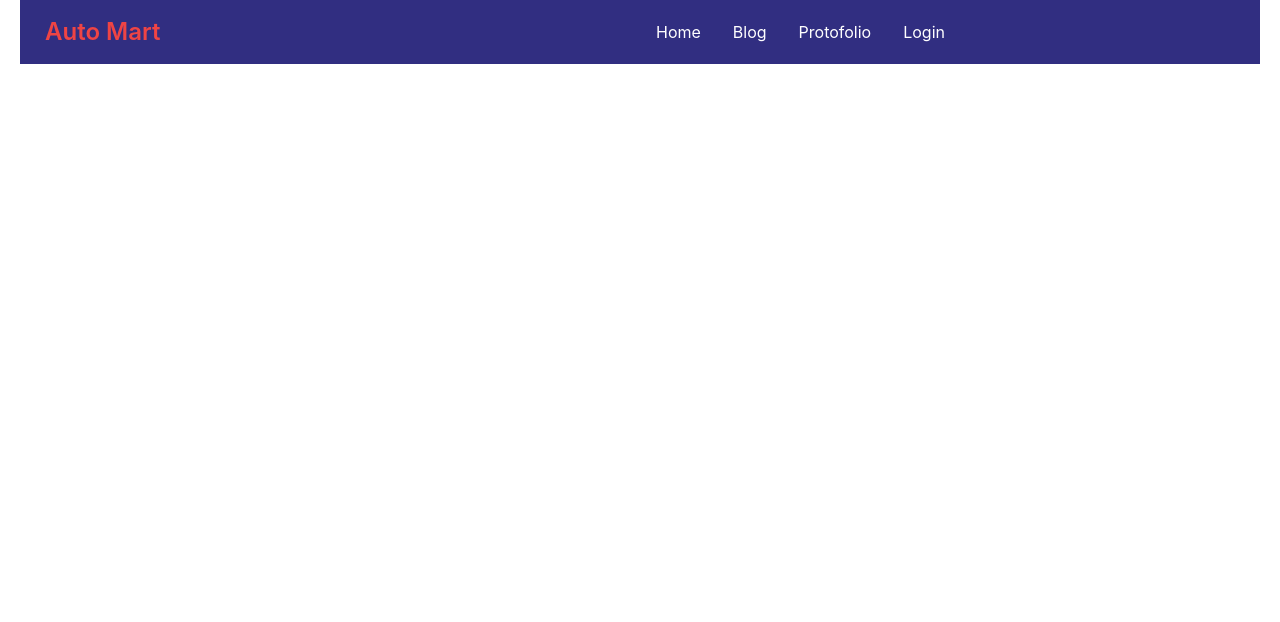
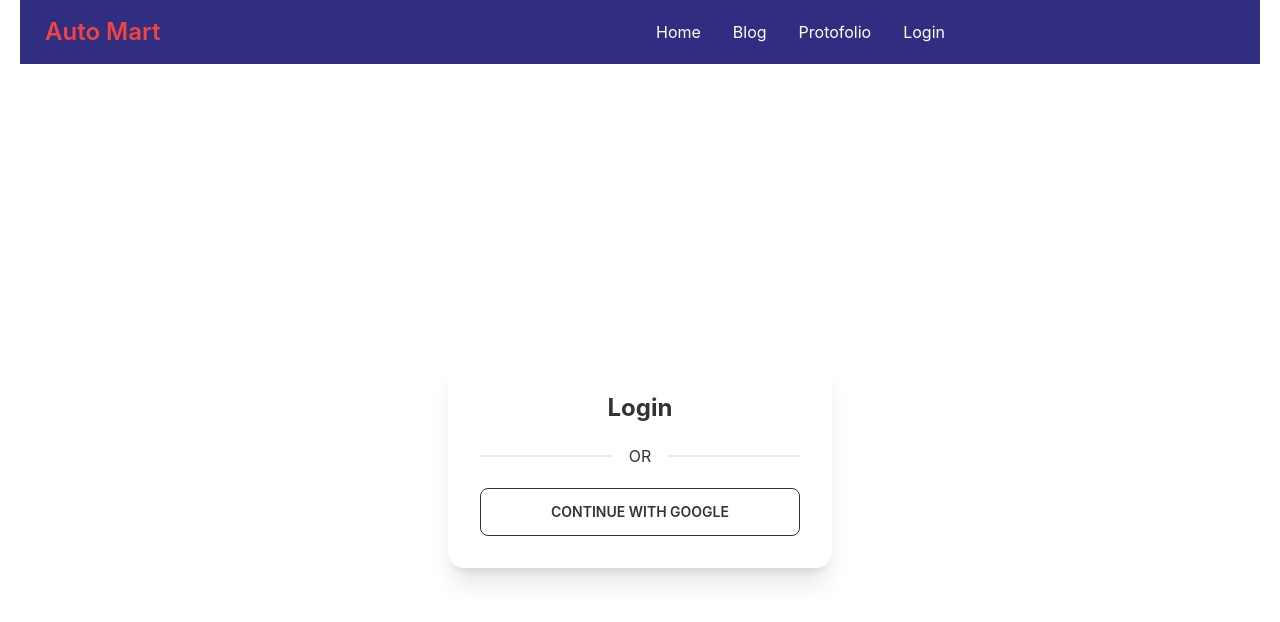
Before and after one commit to FazleRahmanEvan/Auto-Mart-Client, a React (Create React App) app: page /login in a window 1280 px wide. Shown: the top 622 px of the page. Built offline with nearby package versions, Linux system fonts and the light colour scheme; no server answers.

Commit message:
google login added

```diff
--- a/package.json
+++ b/package.json
@@ -8,9 +8,11 @@
     "@testing-library/user-event": "^13.5.0",
     "bootstrap": "^5.1.3",
     "daisyui": "^2.15.0",
+    "firebase": "^9.8.1",
     "react": "^18.1.0",
     "react-bootstrap": "^2.4.0",
     "react-dom": "^18.1.0",
+    "react-firebase-hooks": "^5.0.3",
     "react-router-dom": "^6.3.0",
     "react-scripts": "5.0.1",
     "web-vitals": "^2.1.4"
--- a/src/App.js
+++ b/src/App.js
@@ -4,6 +4,7 @@ import Navbar from './Pages/Shared/Navbar';
 import { Routes, Route, Link } from "react-router-dom";
 import Home from './Pages/Home/Home';
 import Purchase from './Pages/Purchase/Purchase';
+import Login from './Pages/Login/Login';
 
 function App() {
   return (
@@ -12,7 +13,8 @@ function App() {
          <Routes>
            <Route path="/" element ={<Home></Home>}></Route>
            <Route path="/product/:productId" element={<Purchase></Purchase>}></Route>
-
+           <Route path="login" element={<Login/>} />
+        {/* <Route path="signup" element={<SignUp/>} /> */}
          </Routes>
     </div>
   );
--- a/src/Pages/Home/OurProducts.js
+++ b/src/Pages/Home/OurProducts.js
@@ -1,10 +1,12 @@
 import React, { useEffect, useState } from 'react';
 import { Link } from 'react-router-dom';
+import Purchase from '../Purchase/Purchase';
 import Product from './Product';
+
 
 const OurProducts = () => {
     const [product, setProduct] = useState ([]);
-
+   const [order,setOrder] = useState(null);
 
     useEffect( ()=>{
         fetch('http://localhost:5000/product')
@@ -23,13 +25,11 @@ const OurProducts = () => {
                 product.map(product=> <Product
                    key={product._id}
                    product ={product}
-                   setProduct ={setProduct}
+
                    ></Product>)
                }
 
            </div>
-
-
         </div>
     );
 };
--- /dev/null
+++ b/src/Pages/Login/Login.js
@@ -0,0 +1,27 @@
+import React from 'react';
+import { useSignInWithGoogle } from 'react-firebase-hooks/auth';
+import auth from '../../firebase.init';
+
+
+const Login = () => {
+    const [signInWithGoogle, gUser, gLoading, gError] = useSignInWithGoogle(auth);
+    return (
+        <div className='flex h-screen justify-center items-center'>
+            <div className="card w-96 bg-base-100 shadow-xl">
+            <div className="card-body">
+                    <h2 className=" text-center text-2xl font-bold">Login</h2>
+
+                    <div className="divider">OR</div>
+                    <button
+                        onClick={() => signInWithGoogle()}
+                        className="btn btn-outline"
+                    >Continue with Google</button>
+            </div>
+          </div>
+     </div>
+
+
+    );
+};
+
+export default Login;
--- a/src/Pages/Purchase/Purchase.js
+++ b/src/Pages/Purchase/Purchase.js
@@ -1,11 +1,19 @@
 import React, { useEffect, useState } from 'react';
+import { useAuthState } from 'react-firebase-hooks/auth';
 import { useParams } from 'react-router-dom';
+import auth from '../../firebase.init';
 import useProduct from '../../hooks/useProduct';
 import Product from '../Home/Product';
 import Footer from '../Shared/Footer';
 
 const Purchase = () => {
+    const [newQuantity, setNewQuantity] = useState('')
+
+    const newparsedQuantity = parseInt(newQuantity)
+
     const { productId } = useParams();
+
+    const [user] = useAuthState(auth)
     const [product, setProduct] = useState({});
 
     useEffect(() => {
--- /dev/null
+++ b/src/Pages/Purchase/PurchaseModal.js
@@ -0,0 +1,21 @@
+import React from 'react';
+
+const PurchaseOrder = ({order}) => {
+    return (
+        <div>
+
+            <input type="checkbox" id=" order-modal" class="modal-toggle" />
+            <div class="modal modal-bottom sm:modal-middle">
+                <div class="modal-box">
+                    <h3 class="font-bold text-lg">Congratulations random Interner user!</h3>
+                    <p class="py-4">You've been selected for a chance to get one year of subscription to use Wikipedia for free!</p>
+                    <div class="modal-action">
+                        <label for="order-modal" class="btn">Yay!</label>
+                    </div>
+                </div>
+            </div>
+        </div>
+    );
+};
+
+export default PurchaseOrder;
--- /dev/null
+++ b/src/firebase.init.js
@@ -0,0 +1,22 @@
+// Import the functions you need from the SDKs you need
+import { initializeApp } from "firebase/app";
+import { getAuth } from "firebase/auth";
+// TODO: Add SDKs for Firebase products that you want to use
+// https://firebase.google.com/docs/web/setup#available-libraries
+
+// Your web app's Firebase configuration
+const firebaseConfig = {
+  apiKey:process.env.React_APP_APIKEY,
+  authDomain:process.env.React_APP_AUTHDOMAIN ,
+  projectId:process.env.React_APP_PROJECTID ,
+  storageBucket:process.env.React_APP_STORAGEBUCKET ,
+  messagingSenderId:process.env.React_APP_MESSAGINGSENDERID,
+  appId:process.env.React_APP_APPID,
+};
+
+// Initialize Firebase
+const app = initializeApp(firebaseConfig);
+
+const auth = getAuth(app);
+
+export default auth;
```
Also changed, not shown: src/Pages/Home/Product.js (line endings or trailing spaces), 1 other file (tests, documents, lock files or other folders).
